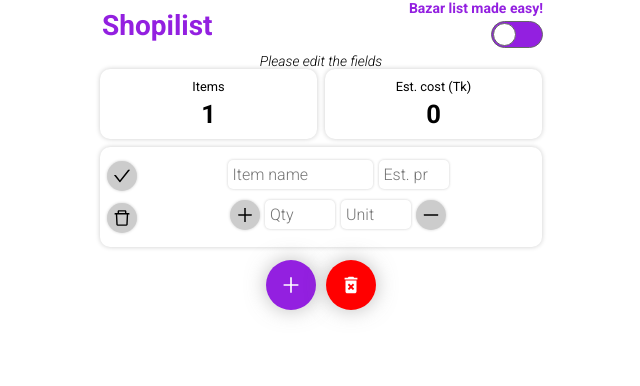
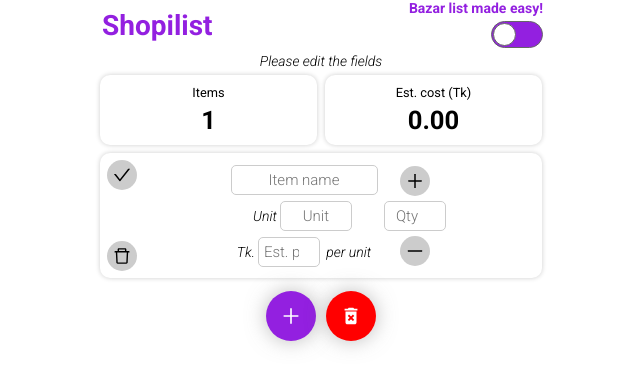
Before and after one commit to metanveer/shopiplanner, a React (Create React App) app: page / in a window 1280 px wide. Both pictures are taken after a click on the button 640 px from the left and 102 px from the top of the page. Shown: the top 386 px of the page, without its empty margins (319-959 px from the left). Built offline with nearby package versions, Linux system fonts and the light colour scheme.

Commit message:
Add act price change button, reoriented item card layout, optimized dark mode

```diff
--- /dev/null
+++ b/src/components/ItemCard.elem.js
@@ -0,0 +1,115 @@
+import styled from "styled-components";
+
+export const Card = styled.div`
+  border-radius: 10px 10px 10px 10px;
+  border: 0px solid #000000;
+  box-shadow: 0px 0px 5px 0px rgba(0, 0, 0, 0.2);
+  flex: 1 1 20rem;
+  height: ${(p) => (p.longHeight ? "12.5rem" : "11.5rem")};
+  padding: 0.5rem;
+  margin: 0.8rem 0.4rem;
+
+  background-color: ${(p) =>
+    p.danger ? "rgb(225 134 17 / 76%)" : `${p.theme.cardBg}`};
+  z-index: ${({ danger }) => (danger ? "999" : "0")};
+  display: flex;
+  flex-direction: row;
+  justify-content: space-around;
+  align-items: center;
+  transition: all 0.2s linear;
+`;
+
+export const LeftButtonsContainer = styled.div`
+  flex: 0 0 1rem;
+  height: 100%;
+  display: flex;
+  flex-direction: column;
+  justify-content: space-between;
+  align-items: flex-start;
+`;
+export const RightContent = styled.div`
+  flex: 1 0 1rem;
+  height: 100%;
+  display: flex;
+  flex-direction: column;
+  justify-content: center;
+  align-items: center;
+`;
+
+export const RightColumnOne = styled.div`
+  display: flex;
+  flex-direction: row;
+  justify-content: center;
+  align-items: center;
+`;
+export const RightColumnTwo = styled.div`
+  display: flex;
+  flex-direction: row;
+  justify-content: space-evenly;
+  align-items: center;
+`;
+export const ContentGroup = styled.div`
+  display: flex;
+  flex-direction: column;
+  justify-content: center;
+  align-items: center;
+`;
+
+export const CompareTexts = styled.div`
+  width: 10em;
+  margin: 0 5px;
+  overflow: hidden;
+  color: ${(p) => p.theme.text};
+  font-weight: 300;
+  font-size: 1.4rem;
+  font-style: italic;
+`;
+
+export const Input = styled.input`
+  padding: 5px;
+  margin: 3px;
+  font-size: 15px;
+  font-family: inherit;
+  text-align: center;
+  font-weight: 300;
+  background-color: ${(p) => p.theme.bg};
+  color: ${(p) => p.theme.text};
+  border-radius: 5px;
+  border: 1px solid ${(p) => p.theme.inputBorder};
+  overflow: hidden;
+  width: ${({ width }) => (width ? `${width}` : "50px")};
+  transition: all 0.2s linear;
+
+  &:focus {
+    outline: none;
+  }
+`;
+
+export const InputWrapper = styled.div`
+  color: ${(p) => p.theme.text};
+  font-weight: 300;
+  font-size: 1.4rem;
+  font-style: italic;
+`;
+
+export const SmallButton = styled.button`
+  color: ${(p) => p.theme.smBtnText};
+  font-size: 20px;
+  height: 30px;
+  width: 30px;
+  display: flex;
+  flex-direction: column;
+  justify-content: center;
+  align-items: center;
+  border-radius: 15px;
+  background: ${(p) =>
+    p.checked ? `${p.theme.smBtnCheckedBg}` : `${p.theme.smBtnBg}`};
+  outline: none;
+  border: none;
+  margin: 2px;
+
+  &:hover {
+    background: ${({ checked, theme }) =>
+      checked ? `${theme.smBtnCheckedBg}` : `${theme.smBtnHoverBg}`};
+  }
+`;
--- a/src/components/ItemCard.js
+++ b/src/components/ItemCard.js
@@ -1,6 +1,4 @@
 import React, { useContext } from "react";
-import styled from "styled-components";
-
 import {
   AiOutlineCheck,
   AiOutlinePlus,
@@ -8,6 +6,19 @@ import {
   AiOutlineDelete,
 } from "react-icons/ai";
 import { ShoppingListContext } from "../contexts/ShoppingListContext";
+import decimalWithCommas from "../utils/utils";
+import {
+  Card,
+  RightContent,
+  RightColumnOne,
+  RightColumnTwo,
+  ContentGroup,
+  Input,
+  SmallButton,
+  CompareTexts,
+  LeftButtonsContainer,
+  InputWrapper,
+} from "./ItemCard.elem";
 
 const ItemCard = ({
   id,
@@ -44,8 +55,8 @@ const ItemCard = ({
   const modifier = priceActual > priceEstimated ? "danger" : null;
 
   return (
-    <Card danger={modifier}>
-      <Column fixed>
+    <Card danger={modifier} longHeight={quantity * priceEstimated}>
+      <LeftButtonsContainer>
         <SmallButton checked={isPurchased} onClick={buttonCheckedHandler}>
           <AiOutlineCheck />
         </SmallButton>
@@ -53,9 +64,10 @@ const ItemCard = ({
         <SmallButton onClick={() => removeItem(id)}>
           <AiOutlineDelete />
         </SmallButton>
-      </Column>
-      <Column>
-        <Row>
+      </LeftButtonsContainer>
+      <RightContent>
+        <RightColumnOne>
+          <ContentGroup>
             <Input
               width="135px"
               type="text"
@@ -64,18 +76,66 @@ const ItemCard = ({
               maxLength="17"
               onChange={(e) => setItemName(e.target.value, id)}
             />
+            <InputWrapper>
+              Unit
               <Input
                 width="60px"
+                type="text"
+                placeholder="Unit"
+                value={unit}
+                maxLength="12"
+                onChange={(e) => setItemUnit(e.target.value, id)}
+              />
+            </InputWrapper>
+            <InputWrapper>
+              Tk.
+              <Input
+                width="50px"
                 type="number"
                 min={0}
                 max={99999}
                 placeholder="Est. price"
                 value={priceEstimated}
                 onChange={(e) => setItemPriceEst(e.target.value, id)}
+              />{" "}
+              per {unit ? unit : "unit"}
+            </InputWrapper>
+          </ContentGroup>
+          <ContentGroup>
+            <SmallButton
+              onClick={() => setItemQty((quantity = quantity * 1 + 1), id)}
+            >
+              <AiOutlinePlus />
+            </SmallButton>
+            <Input
+              width="50px"
+              type="number"
+              placeholder="Qty"
+              min={0}
+              max={99}
+              value={quantity}
+              onChange={(e) => setItemQty(e.target.value, id)}
             />
+
+            <SmallButton
+              onClick={() => setItemQty((quantity = quantity * 1 - 1), id)}
+            >
+              <AiOutlineMinus />
+            </SmallButton>
+          </ContentGroup>
+          <ContentGroup>
             {isPurchased && (
+              <>
+                <SmallButton
+                  onClick={() =>
+                    setItemPriceAct((priceActual = priceActual * 1 + 1), id)
+                  }
+                >
+                  <AiOutlinePlus />
+                </SmallButton>
+
                 <Input
-              width="60px"
+                  width="50px"
                   type="number"
                   min={0}
                   max={99999}
@@ -83,139 +143,33 @@ const ItemCard = ({
                   value={priceActual}
                   onChange={(e) => setItemPriceAct(e.target.value, id)}
                 />
-          )}
-        </Row>
-        <Row>
                 <SmallButton
-            onClick={() => setItemQty((quantity = quantity * 1 + 1), id)}
-          >
-            <AiOutlinePlus />
-          </SmallButton>
-          <Input
-            width="60px"
-            type="number"
-            placeholder="Qty"
-            min={0}
-            max={99}
-            value={quantity}
-            onChange={(e) => setItemQty(e.target.value, id)}
-          />
-          <Input
-            width="60px"
-            type="text"
-            placeholder="Unit"
-            value={unit}
-            maxLength="7"
-            onChange={(e) => setItemUnit(e.target.value, id)}
-          />
-          <SmallButton
-            onClick={() => setItemQty((quantity = quantity * 1 - 1), id)}
+                  onClick={() =>
+                    setItemPriceAct((priceActual = priceActual * 1 - 1), id)
+                  }
                 >
                   <AiOutlineMinus />
                 </SmallButton>
-        </Row>
-        <Row>
+              </>
+            )}
+          </ContentGroup>
+        </RightColumnOne>
+        <RightColumnTwo>
           <CompareTexts>
             {quantity * priceEstimated
-              ? `Est. Tk. ${quantity * priceEstimated}`
+              ? `Est. Tk. ${decimalWithCommas(quantity * priceEstimated)}`
               : null}
           </CompareTexts>
 
           {quantity * priceActual ? (
-            <CompareTexts>{`Act. Tk. ${quantity * priceActual}`}</CompareTexts>
+            <CompareTexts>{`Act. Tk. ${decimalWithCommas(
+              quantity * priceActual
+            )}`}</CompareTexts>
           ) : null}
-        </Row>
-      </Column>
+        </RightColumnTwo>
+      </RightContent>
     </Card>
   );
 };
 
-const Card = styled.div`
-  border-radius: 10px 10px 10px 10px;
-  border: 0px solid #000000;
-  box-shadow: 0px 0px 5px 0px rgba(0, 0, 0, 0.2);
-  flex: 1 1 20rem;
-  height: 9rem;
-  padding: 0.5rem;
-  margin: 0.8rem 0.4rem;
-
-  background-color: ${(p) =>
-    p.danger ? "rgb(225 134 17 / 76%)" : `${p.theme.cardBg}`};
-  z-index: ${({ danger }) => (danger ? "999" : "0")};
-  display: flex;
-  flex-direction: row;
-  justify-content: center;
-  align-items: center;
-  transition: all 0.2s linear;
-`;
-
-export const Column = styled.div`
-  flex: ${({ fixed }) => (fixed ? "0 0 1rem" : "1 1 1rem")};
-  height: 100%;
-  display: flex;
-  flex-direction: column;
-  justify-content: space-evenly;
-  align-items: center;
-`;
-
-export const Row = styled.div`
-  display: flex;
-  flex-direction: row;
-  justify-content: center;
-  align-items: center;
-`;
-
-export const CompareTexts = styled.div`
-  width: 10em;
-  font-size: 0.95em;
-  margin: 0 5px;
-  overflow: hidden;
-  color: ${(p) => p.theme.text};
-  font-weight: 300;
-`;
-
-export const Input = styled.input`
-  padding: 5px;
-  margin: 3px;
-  font-size: 16px;
-  font-family: inherit;
-  font-weight: 300;
-  border-width: 1px;
-  border-color: #cccccc;
-  background-color: ${(p) => p.theme.bg};
-  color: ${(p) => p.theme.text};
-  border-style: hidden;
-  border-radius: 5px;
-  box-shadow: 0px 0px 3px 0px rgba(0, 0, 0, 0.2);
-  overflow: hidden;
-  width: ${({ width }) => (width ? `${width}` : "50px")};
-
-  &:focus {
-    outline: none;
-  }
-`;
-
-export const SmallButton = styled.button`
-  color: ${(p) => p.theme.smBtnText};
-  font-size: 20px;
-  height: 30px;
-  width: 30px;
-  display: flex;
-  flex-direction: column;
-  justify-content: center;
-  align-items: center;
-  border-radius: 15px;
-  background: ${(p) =>
-    p.checked ? `${p.theme.smBtnCheckedBg}` : `${p.theme.smBtnBg}`};
-  outline: none;
-  border: none;
-  margin: 2px;
-  box-shadow: 0px 0px 3px 0px rgba(0, 0, 0, 0.2);
-
-  &:hover {
-    background: ${({ checked, theme }) =>
-      checked ? `${theme.smBtnCheckedBg}` : `${theme.smBtnHoverBg}`};
-  }
-`;
-
 export default ItemCard;
--- a/src/components/Summary.js
+++ b/src/components/Summary.js
@@ -1,6 +1,7 @@
 import React, { useContext } from "react";
 import { ShoppingListContext } from "../contexts/ShoppingListContext";
 import styled from "styled-components";
+import decimalWithCommas from "../utils/utils";
 
 const Summary = () => {
   const {
@@ -24,7 +25,7 @@ const Summary = () => {
         {allItemsPriceAct > 0 ? (
           <Card danger={dangerStyle}>
             <p>Act. cost (Tk)</p>
-            <h1>{allItemsPriceAct}</h1>
+            <h1>{decimalWithCommas(allItemsPriceAct)}</h1>
           </Card>
         ) : (
           <Card>
@@ -34,7 +35,7 @@ const Summary = () => {
         )}
         <Card>
           <p>Est. cost (Tk)</p>
-          <h1>{allItemsPriceEst}</h1>
+          <h1>{decimalWithCommas(allItemsPriceEst)}</h1>
         </Card>
       </Column>
     </Wrapper>
@@ -81,6 +82,7 @@ const NotifyMsg = styled.div`
   font-style: italic;
   font-size: 14px;
   color: ${(p) => p.theme.text};
+  padding-bottom: 6px;
 `;
 
 export default Summary;
--- a/src/configs/colors.js
+++ b/src/configs/colors.js
@@ -7,6 +7,7 @@ export const light = {
   cardBg: "#fff",
   text: "black",
   textLight: "white",
+  inputBorder: "#ccc",
   smBtnText: "black",
   smBtnBg: "#ccc",
   smBtnHoverBg: "#999",
@@ -16,16 +17,17 @@ export const light = {
 
 export const dark = {
   id: "dark",
-  primary: "#9320E0",
-  tertiary: "#53107f",
-  danger: "red",
-  bg: "#20272F",
-  cardBg: "#3b3e41",
-  text: "#eee",
+  primary: "#BB86FC",
+  tertiary: "#3700B3",
+  danger: "#dc2e2e",
+  bg: "#121212",
+  cardBg: "#222222",
+  text: "#E3E3E3",
   textLight: "black",
+  inputBorder: "#222222",
   smBtnText: "#eee",
-  smBtnBg: "#555640",
+  smBtnBg: "#383838",
   smBtnHoverBg: "#999",
-  smBtnCheckedBg: "rgb(16, 214, 16)",
+  smBtnCheckedBg: "#359d10",
   bigBtnShadow: "rgba(126, 123, 123, 0.1)",
 };
--- a/src/contexts/ShoppingListReducer.js
+++ b/src/contexts/ShoppingListReducer.js
@@ -12,7 +12,6 @@ export const getItemsCounts = (shoppingListItems) => {
     (total, currItem) => total + currItem.priceEstimated * currItem.quantity,
     0
   );
-
   let allItemsPriceAct = shoppingListItems.reduce(
     (total, currItem) => total + currItem.priceActual * currItem.quantity,
     0
--- /dev/null
+++ b/src/utils/utils.js
@@ -0,0 +1,7 @@
+export default function decimalWithCommas(x) {
+  const addDecimals = (num) => {
+    return (Math.round(num * 100) / 100).toFixed(2);
+  };
+  const y = addDecimals(x);
+  return y.toString().replace(/\B(?=(\d{3})+(?!\d))/g, ",");
+}
```
Lines whose indentation alone changed are shown as unchanged.
